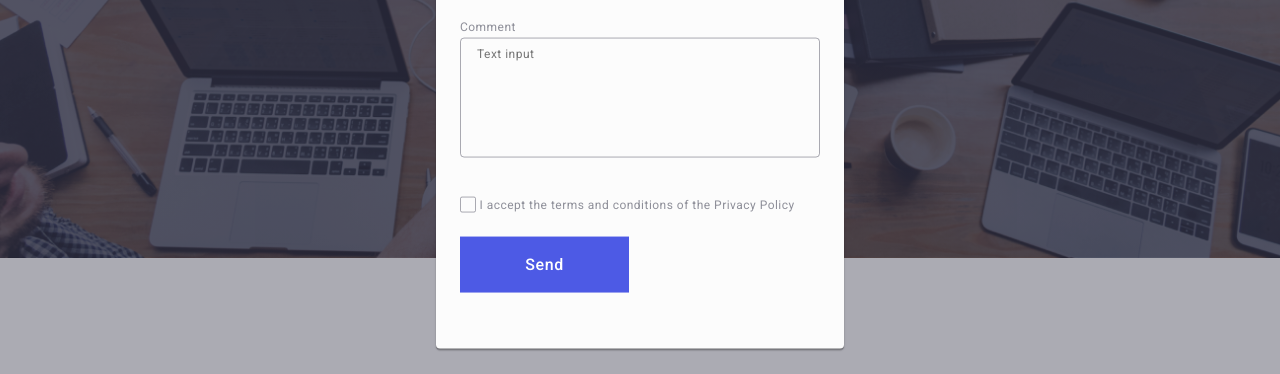
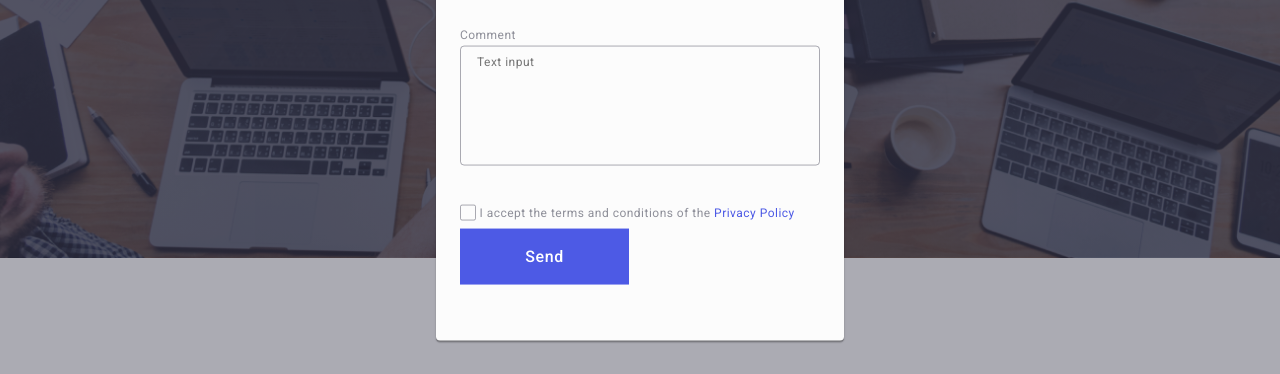
Before and after one commit to PashaIvanov1/goit-markup-hw-05, a plain HTML site: page index.html in a window 1280 px wide. Shown: the part 407-781 px from the top of the page. Drawn offline with nearby package versions, Linux system fonts and the light colour scheme.

Commit message:
Правка

```diff
--- a/css/styles.css
+++ b/css/styles.css
@@ -739,7 +739,16 @@ header {
 }
 
 .terms {
-    margin-bottom: 24px;
+    margin-bottom: 8px;
+  }
+
+  .terms input {
+    margin-right: 8px;
+  }
+
+  .privacy-policy-link {
+    color: #4d5ae5;
+    text-decoration: none;
   }
 
   .visually-hidden {
--- a/index.html
+++ b/index.html
@@ -432,7 +432,7 @@
                       <use href="./images/icons.svg#check-icon"></use>
                     </svg>
                   </span>
-                  I accept the terms and conditions of the Privacy Policy
+                  <span class="checkbox"></span> I accept the terms and conditions of the <a href="/privacy-policy" class="privacy-policy-link">Privacy Policy</a>
                 </label>
               </div>
 
```
Lines whose indentation alone changed are shown as unchanged.
